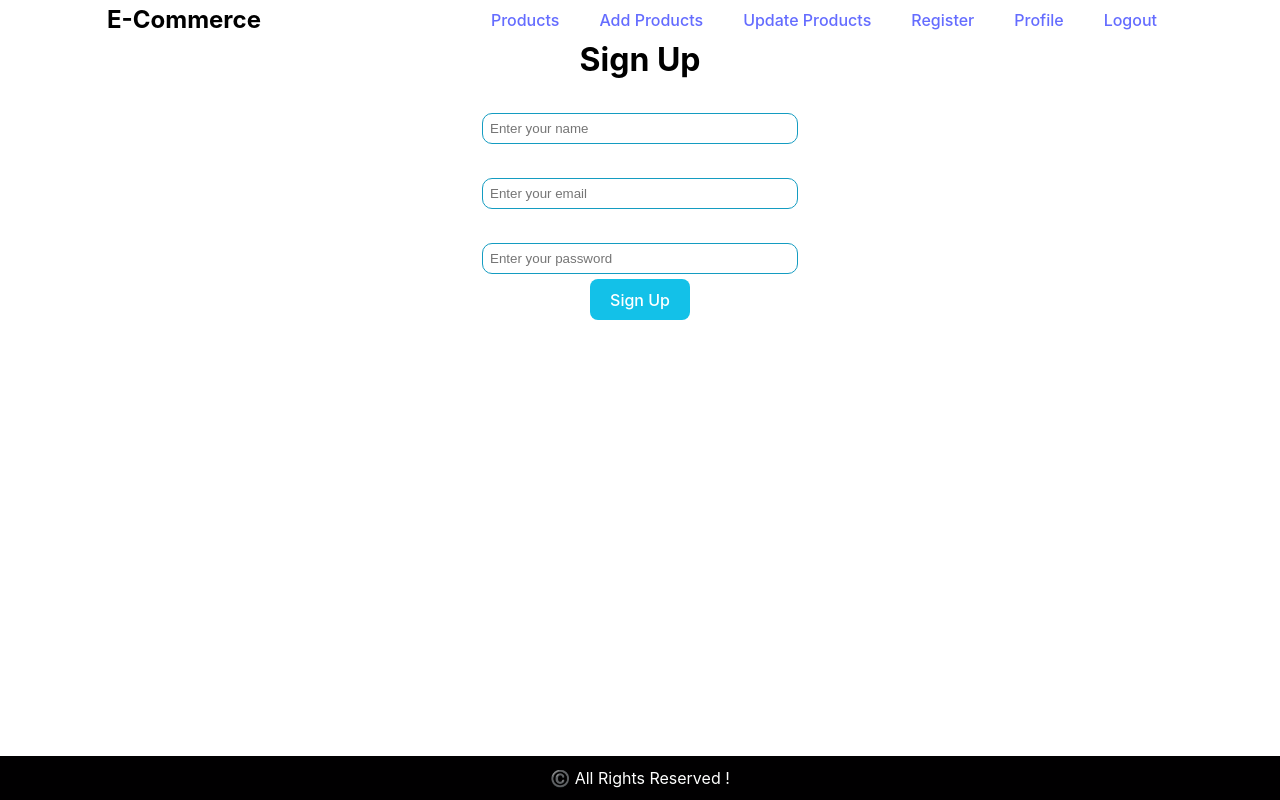
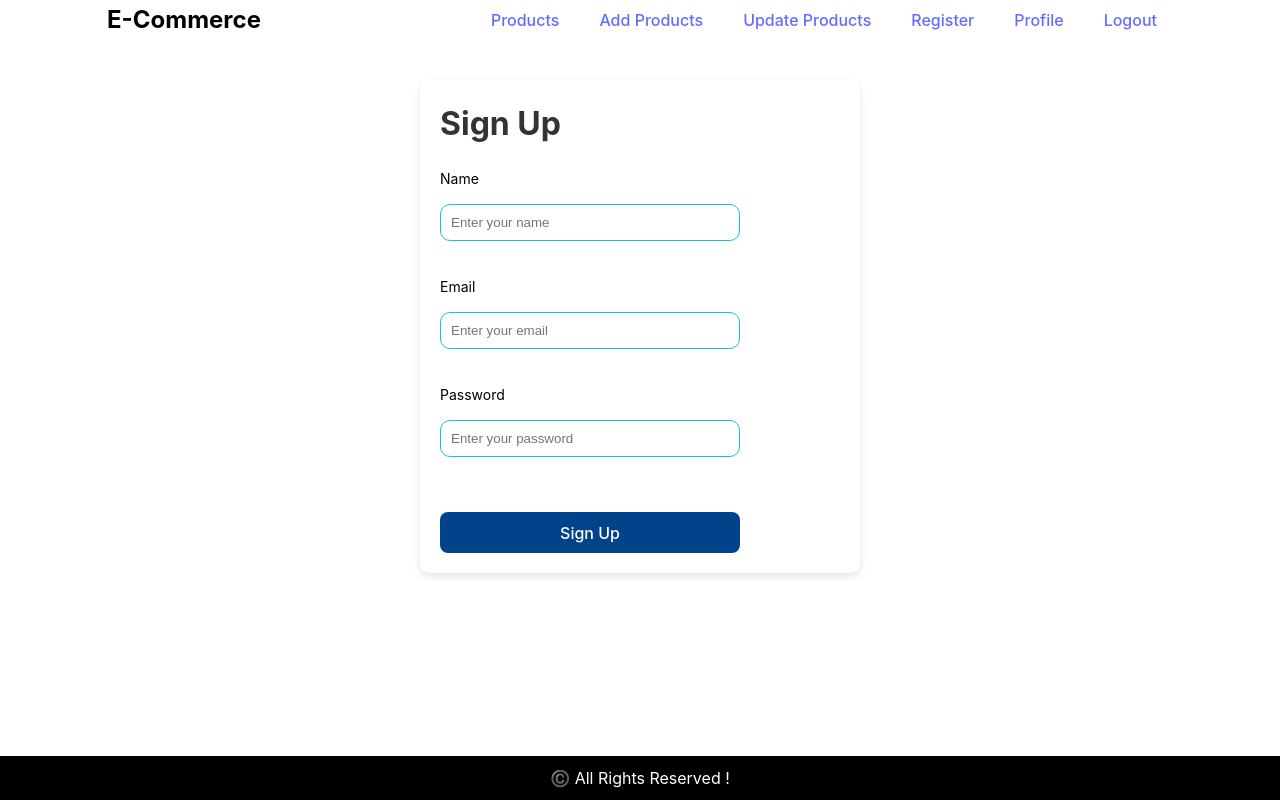
Before and after one commit to shubhamdsk/E-Commerce, a React (Vite) app in the folder frontend/: page /register in a window 1280 px wide. Built offline with nearby package versions, Linux system fonts and the light colour scheme.

Commit message:
added validations for form

```diff
--- a/frontend/src/App.css
+++ b/frontend/src/App.css
@@ -18,7 +18,7 @@ a {
 a:hover {
   color: #535bf2;
 }
-h1{
+h1 {
   color: black;
 }
 button {
@@ -28,7 +28,6 @@ button {
   font-size: 1em;
   font-weight: 500;
   font-family: inherit;
-  background-color: #13c1e8;
   cursor: pointer;
   color: white;
   transition: border-color 0.25s;
--- a/frontend/src/components/auth/SignUp.jsx
+++ b/frontend/src/components/auth/SignUp.jsx
@@ -1,26 +1,78 @@
 import React, { useState } from "react";
 import Style from "./SignUp.module.css";
+
 const SignUp = () => {
-  const [name, setName] = useState("");
-  const [email, setEmail] = useState("");
-  const [password, setPassword] = useState("");
+  const [formData, setFormData] = useState({
+    name: "",
+    email: "",
+    password: "",
+  });
+  const [errors, setErrors] = useState({
+    name: "",
+    email: "",
+    password: "",
+  });
 
-  const collectData = ()=>{
-   console.log({name,email,password})
+  const validate = (field, value) => {
+    let error = "";
+
+    if (!value.trim()) {
+      error = `${field} is required`;
+    } else {
+      if (field === "email" && !/^[^\s@]+@[^\s@]+\.[^\s@]+$/.test(value)) {
+        error = "Invalid email format";
       }
+      if (field === "password" && value.length < 6) {
+        error = "Password must be at least 6 characters long";
+      }
+    }
+
+    setErrors((prevErrors) => ({ ...prevErrors, [field]: error }));
+  };
+
+  const handleChange = (e) => {
+    const { name, value } = e.target;
+    setFormData({
+      ...formData,
+      [name]: value,
+    });
+    validate(name, value);
+  };
+
+  const submitData = () => {
+    let valid = true;
+
+    Object.keys(formData).forEach((key) => {
+      validate(key, formData[key]);
+      if (!formData[key].trim() || errors[key]) valid = false;
+    });
+
+    if (valid) {
+      console.log("Form submitted successfully", formData);
+      setFormData({
+        name: "",
+        email: "",
+        password: "",
+      });
+    }
+  };
+
   return (
+    <div className={Style["form-container"]}>
       <div className={Style["register"]}>
-      <h1 style={{ textAlign: "center", marginTop: "36px" }}>Sign Up</h1>
+        <h1 style={{ textAlign: "center" }}>Sign Up</h1>
+
         <label htmlFor="name">Name</label>
         <input
           className={Style["inputbox"]}
           type="text"
           name="name"
           id="name"
-        value={name}
-        onChange={(e) => setName(e.target.value)}
+          value={formData.name}
+          onChange={handleChange}
           placeholder="Enter your name"
         />
+        <div className={Style["error-message"]}>{errors.name}</div>
 
         <label htmlFor="email">Email</label>
         <input
@@ -28,10 +80,11 @@ const SignUp = () => {
           type="email"
           name="email"
           id="email"
-        value={email}
-        onChange={(e) => setEmail(e.target.value)}
+          value={formData.email}
+          onChange={handleChange}
           placeholder="Enter your email"
         />
+        <div className={Style["error-message"]}>{errors.email}</div>
 
         <label htmlFor="password">Password</label>
         <input
@@ -39,13 +92,20 @@ const SignUp = () => {
           type="password"
           name="password"
           id="password"
-        value={password}
-        onChange={(e) => setPassword(e.target.value)}
+          value={formData.password}
+          onChange={handleChange}
           placeholder="Enter your password"
         />
+        <div className={Style["error-message"]}>{errors.password}</div>
 
-      <button type="button" onClick={collectData}>Sign Up</button>
-
+        <button
+          type="button"
+          onClick={submitData}
+          className={Style["submit-button"]}
+        >
+          Sign Up
+        </button>
+      </div>
     </div>
   );
 };
--- a/frontend/src/components/auth/SignUp.module.css
+++ b/frontend/src/components/auth/SignUp.module.css
@@ -1,14 +1,76 @@
+.form-container {
+  display: flex;
+  justify-content: center;
+  margin-top: 80px;
+  align-items: center;
+}
+
 .inputbox {
   display: block;
-  margin: 5px;
-  padding: 7px;
-  width: 300px;
+  margin: 10px 0;
+  padding: 10px;
+  width: 100%;
+  max-width: 300px;
   border-radius: 10px;
-  border: 1px solid rgb(20, 156, 193);
+  border: 1px solid #14c4d1;
+  box-sizing: border-box;
 }
+
 .register {
   display: flex;
   justify-content: center;
-  align-items: center;
+  align-items: flex-start;
   flex-direction: column;
+  width: 100%;
+  max-width: 400px;
+  padding: 20px;
+  background-color: #fff;
+  border-radius: 10px;
+  box-shadow: 0 4px 8px rgba(0, 0, 0, 0.1);
 }
+
+.error-message {
+  height: 20px;
+  margin-top: 5px;
+  color: red !important;
+  font-size: 12px;
+}
+
+button {
+  margin-top: 20px;
+  padding: 12px 20px;
+  background-color: #00438b;
+  color: white;
+  border: none;
+  border-radius: 10px;
+  cursor: pointer;
+  width: 100%;
+  max-width: 300px;
+}
+
+button:hover {
+  background-color: #0758ae;
+}
+
+.register label {
+  color: black;
+  display: block;
+  margin-bottom: 5px;
+  font-size: 14px;
+}
+
+.register h1 {
+  text-align: center;
+  margin-bottom: 20px;
+  color: #333;
+}
+
+@media (max-width: 480px) {
+  .register {
+    width: 90%;
+  }
+  .inputbox,
+  button {
+    max-width: 100%;
+  }
+}
```
Lines whose indentation alone changed are shown as unchanged.
